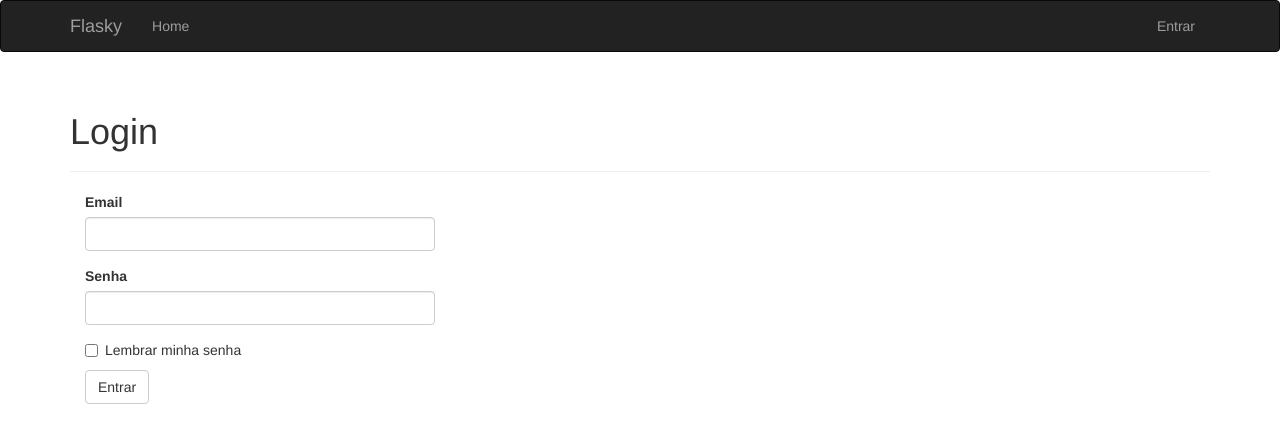
After one commit to leonardocintra/flasky, a Flask app: page /auth/login in a window 1280 px wide. The commit adds this page. Shown: the top 443 px of the page. Run offline with Flask 2, Linux system fonts and the light colour scheme; some libraries are stand-ins or nearby versions.

Commit message:
Add login form, function LOGOUT

```diff
--- /dev/null
+++ b/app/auth/__init__.py
@@ -0,0 +1,5 @@
+from flask import Blueprint
+
+auth = Blueprint('auth', __name__)
+
+from . import views
--- /dev/null
+++ b/app/auth/forms.py
@@ -0,0 +1,9 @@
+from flask.ext.wtf import Form
+from wtforms import StringField, PasswordField, BooleanField, SubmitField
+from wtforms.validators import Required, Email, Length
+
+class LoginForm(Form):
+	email = StringField('Email', validators=[Required(), Length(1, 64), Email()])
+	password = PasswordField('Senha', validators=[Required()])
+	remember_me = BooleanField('Lembrar minha senha')
+	submit = SubmitField('Entrar')
--- /dev/null
+++ b/app/auth/views.py
@@ -0,0 +1,17 @@
+from flask import render_template, redirect, request, url_for, flash
+from flask.ext.login import login_user
+from . import auth
+from ..models import User
+from .forms import LoginForm
+
+
+@auth.route('/login', methods=['GET', 'POST'])
+def login():
+	form = LoginForm()
+	if form.validate_on_submit():
+		user = User.query.filter_by(email=form.email.data).first()
+		if user is not None and user.verify_password(form.password.data):
+			login_user(user, form.remember_me.data)
+			return redirec(request.args.get('next') or url_for('main.index'))
+		flash('Usuaário ou senha inválidos')
+	return render_template('auth/login.html', form=form)
--- /dev/null
+++ b/app/templates/auth/login.html
@@ -0,0 +1,13 @@
+{% extends "base.html" %}
+{% import "bootstrap/wtf.html" as wtf %}
+
+{% block title %} Flasky - Login {% endblock %}
+
+{% block page_content %}
+<div class="page-header">
+	<h1>Login</h1>
+</div>
+<div class="col-md-4">
+	{{ wtf.quick_form(form) }}
+</div>
+{% endblock %}
--- a/app/templates/base.html
+++ b/app/templates/base.html
@@ -18,11 +18,18 @@
                 <span class="icon-bar"></span>
                 <span class="icon-bar"></span>
             </button>
-            <a class="navbar-brand" href="/">Flasky</a>
+            <a class="navbar-brand" href="{{ url_for('main.index') }}">Flasky</a>
         </div>
         <div class="navbar-collapse collapse">
             <ul class="nav navbar-nav">
-                <li><a href="/">Home</a></li>
+                <li><a href="{{ url_for('main.index') }}">Home</a></li>
+            </ul>
+            <ul class="nav navbar-nav navbar-right">
+                {% if current_user.is_authenticated %}
+                <li><a href="{{ url_for('auth.logout') }}">Sair</a></li>
+                {% else %}
+                <li><a href="{{ url_for('auth.login') }}">Entrar</a></li>
+                {% endif %}
             </ul>
         </div>
     </div>
--- a/app/templates/index.html
+++ b/app/templates/index.html
@@ -1,5 +1,4 @@
 {% extends "base.html" %}
-{% import "bootstrap/wtf.html" as wtf %}
 
 {% block title %}Flasky{% endblock %}
 
@@ -18,5 +17,4 @@
     	<p>Feliz em te ver novamente!</p>
     {% endif %}
 </div>
-{{ wtf.quick_form(form) }}
 {% endblock %}
```
Also changed, not shown: app/__init__.py (+8 -0 lines), app/models.py (+21 -1 lines), migrations/versions/50c5539582b_teste_first.py (added, +41 -0 lines), tests/test_user_model.py (added, +22 -0 lines).
